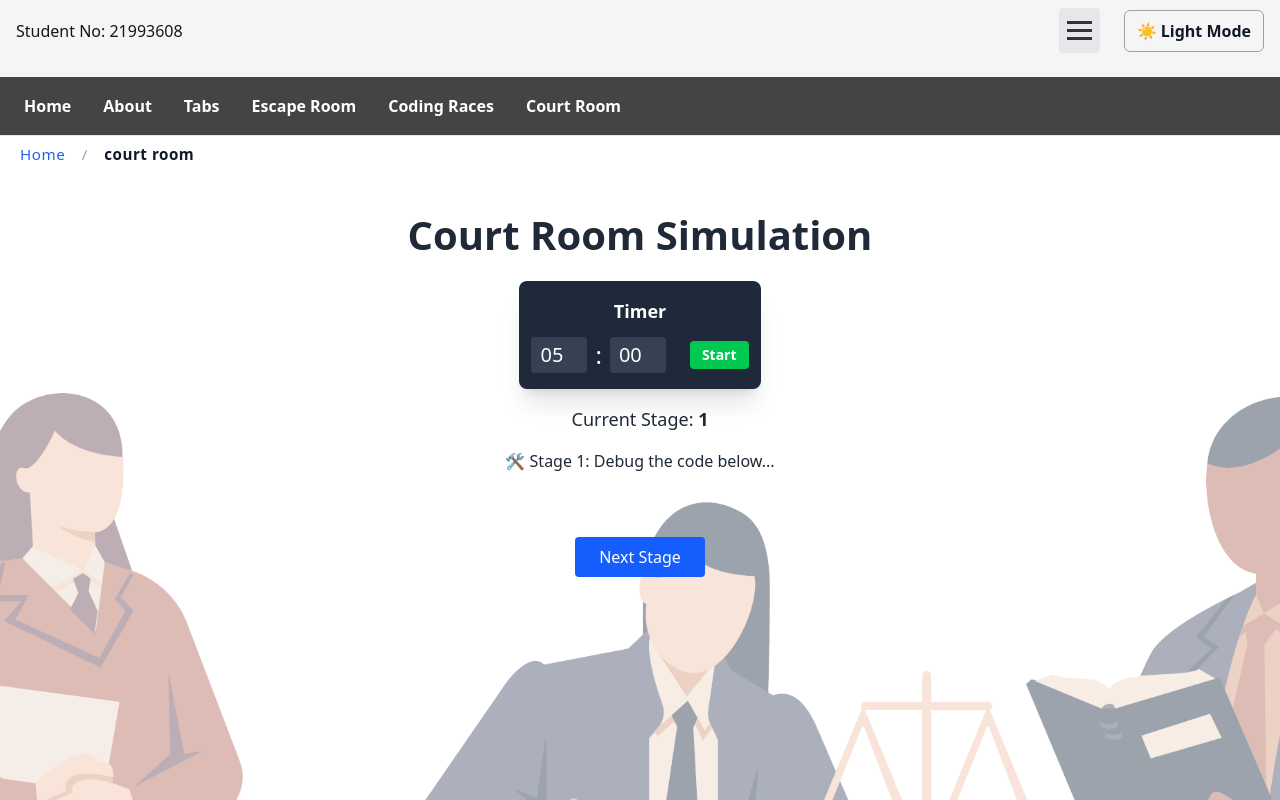
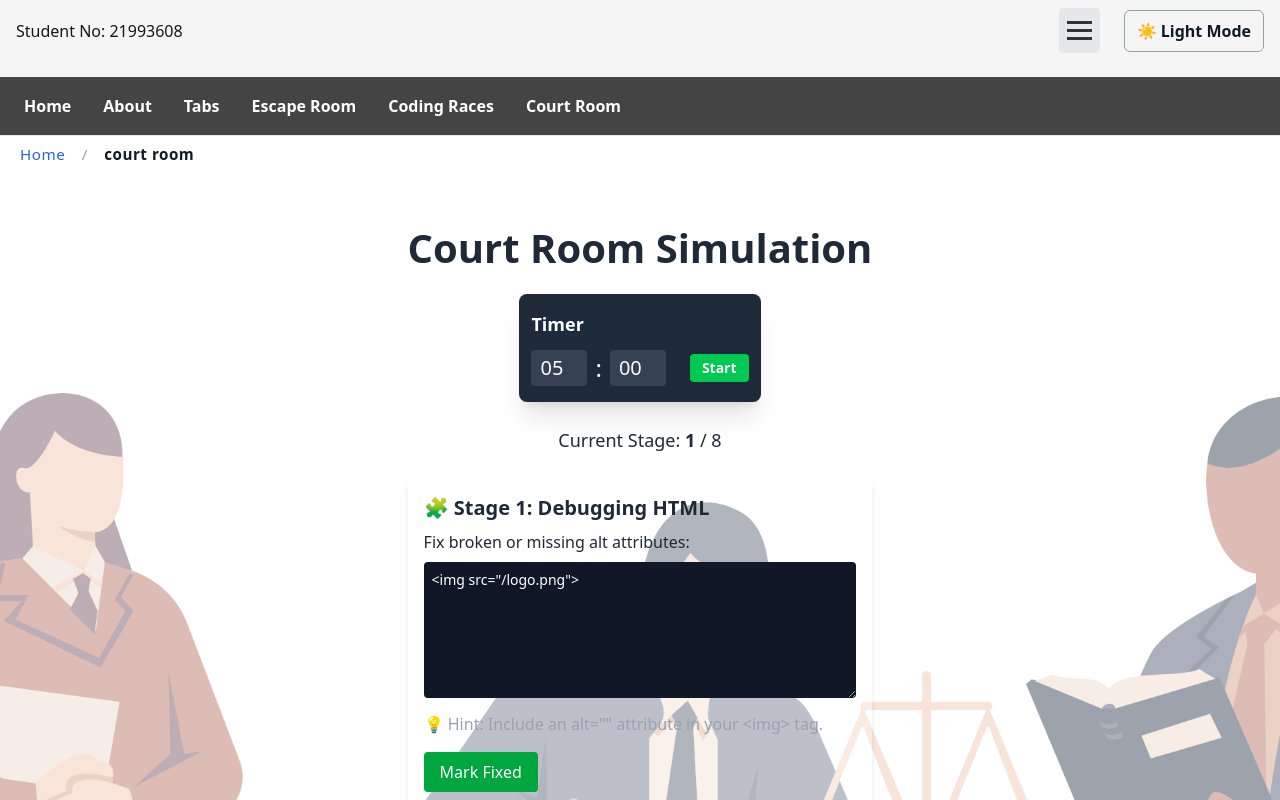
Before and after one commit to stephnewland/stephnewland-assignment-a2-cse3cwa, a Next.js app: page /court-room in a window 1280 px wide. Shown: the top 800 px of the page. Built offline with nearby package versions, Linux system fonts and the light colour scheme.

Commit message:
Change to FineAlert, MessgaeQUeu, CourtRoomCOntent to make fine alert wrk

```diff
--- a/app/court-room/page.tsx
+++ b/app/court-room/page.tsx
@@ -4,7 +4,7 @@ import { useEffect, useState } from "react";
 import CourtRoomContent from "@/components/CourtRoomContent";
 
 export default function CourtRoom() {
-  // Track if fine stage is active (overlay stays until fine dismissed)
+  // Track if fine stage is active (used for fade overlay)
   const [isFineActive, setIsFineActive] = useState(false);
 
   // Background images for desk and fine stage
@@ -13,7 +13,15 @@ export default function CourtRoom() {
 
   // Callback for when a fine is issued
   const handleCourtTriggered = () => {
-    setIsFineActive(true); // overlay appears
+    const isDark = document.documentElement.classList.contains("dark");
+
+    // Step 1: Set the fine/court background overlay
+    setIsFineActive(true);
+
+    // Step 2: Revert to normal background after 10 seconds
+    setTimeout(() => {
+      setIsFineActive(false);
+    }, 10000);
   };
 
   // Detect dark/light mode and update background images accordingly
@@ -31,10 +39,11 @@ export default function CourtRoom() {
     const observer = new MutationObserver(updateBackground);
     observer.observe(document.documentElement, {
       attributes: true,
-      attributeFilter: ["class"], // watch for dark mode toggle
+      // Watch for dark mode class
+      attributeFilter: ["class"],
     });
 
-    // Initial update
+    // Initial check
     updateBackground();
 
     return () => observer.disconnect();
@@ -48,7 +57,7 @@ export default function CourtRoom() {
         style={{ backgroundImage: `url(${deskBg})` }}
       />
 
-      {/* Fine Background overlay */}
+      {/* Fine Background overlay (opacity controlled) */}
       <div
         className={`absolute inset-0 bg-center bg-no-repeat bg-cover transition-opacity duration-700 pointer-events-none ${
           isFineActive ? "opacity-100" : "opacity-0"
@@ -65,10 +74,7 @@ export default function CourtRoom() {
 
       {/* Content overlay */}
       <div className="relative min-h-screen w-full bg-white/60 dark:bg-black/55 flex flex-col items-center justify-center transition-colors duration-300">
-        <CourtRoomContent
-          onCourtTriggered={handleCourtTriggered}
-          onFineClosed={() => setIsFineActive(false)} // overlay stays until FineAlert dismissed
-        />
+        <CourtRoomContent onCourtTriggered={handleCourtTriggered} />
       </div>
     </main>
   );
--- a/components/CourtRoomContent.tsx
+++ b/components/CourtRoomContent.tsx
@@ -11,44 +11,250 @@ interface CourtRoomContentProps {
 
 export default function CourtRoomContent({
   onCourtTriggered,
-  onFineClosed, // <-- add this
+  onFineClosed,
 }: CourtRoomContentProps) {
   const [stage, setStage] = useState(1);
 
+  // ------------------------ Code for each stage
+  const [stage1Code, setStage1Code] = useState(`<img src="/logo.png">`);
+  const [stage2Code, setStage2Code] = useState(
+    `function validateInput(input) { return input.includes('@'); }`
+  );
+  const [stage3Code, setStage3Code] = useState(
+    `<form><input type="text"><input type="password"><button>Login</button></form>`
+  );
+  const [stage4Code, setStage4Code] = useState(
+    `const db = connect("mongodb://admin:password@localhost:27017/app");`
+  );
+  const [stage5Code, setStage5Code] = useState(
+    `function login(username, password) { /* TODO */ }`
+  );
+  const [stage6Code, setStage6Code] = useState(
+    `const query = "SELECT * FROM users WHERE id=" + userId;`
+  );
+  const [stage7Code, setStage7Code] = useState(
+    `document.querySelector('h1').style.color = 'blue';`
+  );
+  const [stage8Code] = useState(`// Compliance checklist`);
+
+  // ------------------------ Background / Fine state
+  const [deskBg, setDeskBg] = useState("/CourtRoomWorkDeskLight.png");
+  const [fineBg, setFineBg] = useState("/CourtRoomStageLight.png");
+  const [isFineActive, setIsFineActive] = useState(false);
+
+  // ------------------------ Dark/Light mode background observer
   useEffect(() => {
-    document.cookie = "lastTab=court-room; path=/";
+    const updateBackground = () => {
+      const isDark = document.documentElement.classList.contains("dark");
+      setDeskBg(
+        isDark ? "/CourtRoomWorkDeskDark.png" : "/CourtRoomWorkDeskLight.png"
+      );
+      setFineBg(
+        isDark ? "/CourtRoomStageDark.png" : "/CourtRoomStageLight.png"
+      );
+    };
+
+    const observer = new MutationObserver(updateBackground);
+    observer.observe(document.documentElement, {
+      attributes: true,
+      attributeFilter: ["class"],
+    });
+
+    updateBackground(); // initial check
+    return () => observer.disconnect();
   }, []);
 
+  // ------------------------ Mark Fixed validation
+  const handleMarkFixed = () => {
+    let isValid = false;
+    switch (stage) {
+      case 1:
+        isValid = /<img [^>]*alt=["'][^"']*["']/.test(stage1Code);
+        break;
+      case 2:
+        isValid = !stage2Code.includes("return input.includes('@')");
+        break;
+      case 3:
+        isValid = stage3Code.includes("<label") && stage3Code.includes("input");
+        break;
+      case 4:
+        isValid = !stage4Code.includes("password");
+        break;
+      case 5:
+        isValid = stage5Code.trim().length > 0;
+        break;
+      case 6:
+        isValid =
+          stage6Code.includes("db.query") ||
+          stage6Code.includes("parameterised");
+        break;
+      case 7:
+        isValid =
+          stage7Code.trim() !==
+          `document.querySelector('h1').style.color = 'blue';`;
+        break;
+      case 8:
+        isValid = true;
+        break;
+    }
+    if (isValid) setStage((prev) => Math.min(prev + 1, 8));
+    else alert("⚠️ Please apply the fix correctly before advancing!");
+  };
+
+  // ------------------------ Stage renderer
+  const renderStage = (
+    title: string,
+    instructions: string,
+    code: string,
+    onChange: (val: string) => void,
+    hint: string
+  ) => (
+    <div className="w-full text-left bg-white/20 dark:bg-black/20 p-4 rounded-lg shadow-md">
+      <p className="text-xl font-semibold mb-2">{title}</p>
+      <p className="mb-2">{instructions}</p>
+      <textarea
+        className="w-full bg-gray-900 text-white p-2 rounded text-sm font-mono"
+        rows={6}
+        value={code}
+        onChange={(e) => onChange(e.target.value)}
+      />
+      <p className="text-gray-400 mt-2 mb-2">💡 Hint: {hint}</p>
+      <button
+        onClick={handleMarkFixed}
+        className="mt-2 px-4 py-2 bg-green-600 hover:bg-green-700 rounded text-white"
+      >
+        Mark Fixed
+      </button>
+    </div>
+  );
+
+  // ------------------------ Fine handlers (triggered by MessageQueue)
+  // ✅ One-time background change, stays until resolved
+  const handleCourtTriggered = () => {
+    if (!isFineActive) {
+      setIsFineActive(true);
+      if (onCourtTriggered) onCourtTriggered();
+    }
+  };
+
+  const handleFineClosed = () => {
+    if (isFineActive) {
+      setIsFineActive(false);
+      if (onFineClosed) onFineClosed();
+    }
+  };
+
+  // ------------------------ Render
   return (
     <main
       role="main"
       aria-labelledby="court-room-heading"
-      className="px-4 py-8 space-y-6 w-full max-w-4xl min-h-screen"
+      className="relative min-h-screen flex-grow overflow-hidden"
     >
-      <div className="flex flex-col items-center justify-center text-center min-h-[20vh] px-4 space-y-4">
-        <h1 id="court-room-heading" className="big-title">
+      {/* Desk Background */}
+      <div
+        className="absolute inset-0 bg-center bg-no-repeat bg-cover transition-all duration-700"
+        style={{ backgroundImage: `url(${deskBg})` }}
+      />
+
+      {/* Fine Background overlay */}
+      <div
+        className={`absolute inset-0 bg-center bg-no-repeat bg-cover transition-opacity duration-700 pointer-events-none ${
+          isFineActive ? "opacity-100" : "opacity-0"
+        }`}
+        style={{ backgroundImage: `url(${fineBg})` }}
+      />
+
+      {/* Red tint overlay */}
+      <div
+        className={`absolute inset-0 bg-red-500 transition-opacity duration-700 pointer-events-none ${
+          isFineActive ? "opacity-20" : "opacity-0"
+        }`}
+      />
+
+      <div className="relative min-h-screen w-full bg-white/60 dark:bg-black/55 flex flex-col items-center justify-center px-4 py-8 space-y-6 max-w-4xl">
+        <h1 id="court-room-heading" className="big-title text-center">
           Court Room Simulation
         </h1>
+
         <Timer onTimerEnd={() => {}} />
+
         <p className="text-lg">
-          Current Stage: <strong>{stage}</strong>
+          Current Stage: <strong>{stage}</strong> / 8
         </p>
 
-        {stage === 1 && <p>🛠️ Stage 1: Debug the code below...</p>}
-        {stage === 2 && (
-          <p>🛠️ Stage 2: Continue debugging and watch for messages...</p>
-        )}
-        {stage === 3 && (
-          <p>🔐 Stage 3: Fix accessibility and security issues...</p>
+        {/* Render current stage */}
+        {stage === 1 &&
+          renderStage(
+            "🧩 Stage 1: Debugging HTML",
+            "Fix broken or missing alt attributes:",
+            stage1Code,
+            setStage1Code,
+            'Include an alt="" attribute in your <img> tag.'
+          )}
+        {stage === 2 &&
+          renderStage(
+            "⚙️ Stage 2: Input Validation",
+            "Strengthen validation function:",
+            stage2Code,
+            setStage2Code,
+            "Use regex or stronger checks."
+          )}
+        {stage === 3 &&
+          renderStage(
+            "🔐 Stage 3: Secure Login Form",
+            "Make this form secure and accessible:",
+            stage3Code,
+            setStage3Code,
+            "Add labels and ensure inputs are accessible."
+          )}
+        {stage === 4 &&
+          renderStage(
+            "🧱 Stage 4: Secure Database Connection",
+            "Review DB connection code:",
+            stage4Code,
+            setStage4Code,
+            "Remove hardcoded passwords."
+          )}
+        {stage === 5 &&
+          renderStage(
+            "📦 Stage 5: Fix User Login",
+            "Ensure error handling:",
+            stage5Code,
+            setStage5Code,
+            "Handle errors properly."
+          )}
+        {stage === 6 &&
+          renderStage(
+            "🔒 Stage 6: Secure Database Fixes",
+            "Protect against SQL injection:",
+            stage6Code,
+            setStage6Code,
+            "Use parameterised queries."
+          )}
+        {stage === 7 &&
+          renderStage(
+            "📝 Stage 7: Agile Requests",
+            "Apply requested UI changes:",
+            stage7Code,
+            setStage7Code,
+            "Make meaningful code changes."
+          )}
+        {stage === 8 && (
+          <div className="w-full text-left bg-white/20 dark:bg-black/20 p-4 rounded-lg shadow-md">
+            Compliance review stage
+          </div>
         )}
 
+        {/* ---------------- MessageQueue integrated ---------------- */}
         <div className="w-full mt-4">
           <MessageQueue
-            onCourtTriggered={onCourtTriggered}
-            onFineClosed={onFineClosed}
+            onCourtTriggered={handleCourtTriggered}
+            onFineClosed={handleFineClosed}
           />
         </div>
 
+        {/* Navigation buttons */}
         <div className="flex gap-4 mt-4">
           {stage > 1 && (
             <button
@@ -58,9 +264,9 @@ export default function CourtRoomContent({
               Previous Stage
             </button>
           )}
-          {stage < 3 && (
+          {stage < 8 && (
             <button
-              onClick={() => setStage((prev) => Math.min(prev + 1, 3))}
+              onClick={() => setStage((prev) => Math.min(prev + 1, 8))}
               className="px-6 py-2 bg-blue-600 hover:bg-blue-700 rounded text-white"
             >
               Next Stage
--- a/components/CourtRoomStage.tsx
+++ /dev/null
@@ -1,23 +0,0 @@
-"use client";
-import { useState } from "react";
-import Timer from "./Timer";
-import MessageQueue from "./MessageQueue";
-
-export default function CourtroomStage() {
-  const [stage, setStage] = useState(1);
-
-  const advanceStage = () => {
-    setStage((prev) => Math.min(prev + 1, 3));
-  };
-
-  return (
-    <div>
-      <h2>Stage {stage}</h2>
-      <Timer onTick={() => {}} />
-      {stage === 1 && <p>🛠️ Debug the code below...</p>}
-      {stage === 2 && <MessageQueue />}
-      {stage === 3 && <p>🔐 Fix accessibility and security issues...</p>}
-      <button onClick={advanceStage}>Next Stage</button>
-    </div>
-  );
-}
--- a/components/FineAlert.tsx
+++ b/components/FineAlert.tsx
@@ -47,7 +47,6 @@ export default function FineAlert({
   escalated,
   isUrgent,
   onClose,
-  role,
 }: FineAlertProps) {
   const [isDark, setIsDark] = useState(false);
 
```
Also changed, not shown: components/MessageQueue.tsx (+52 -75 lines).
